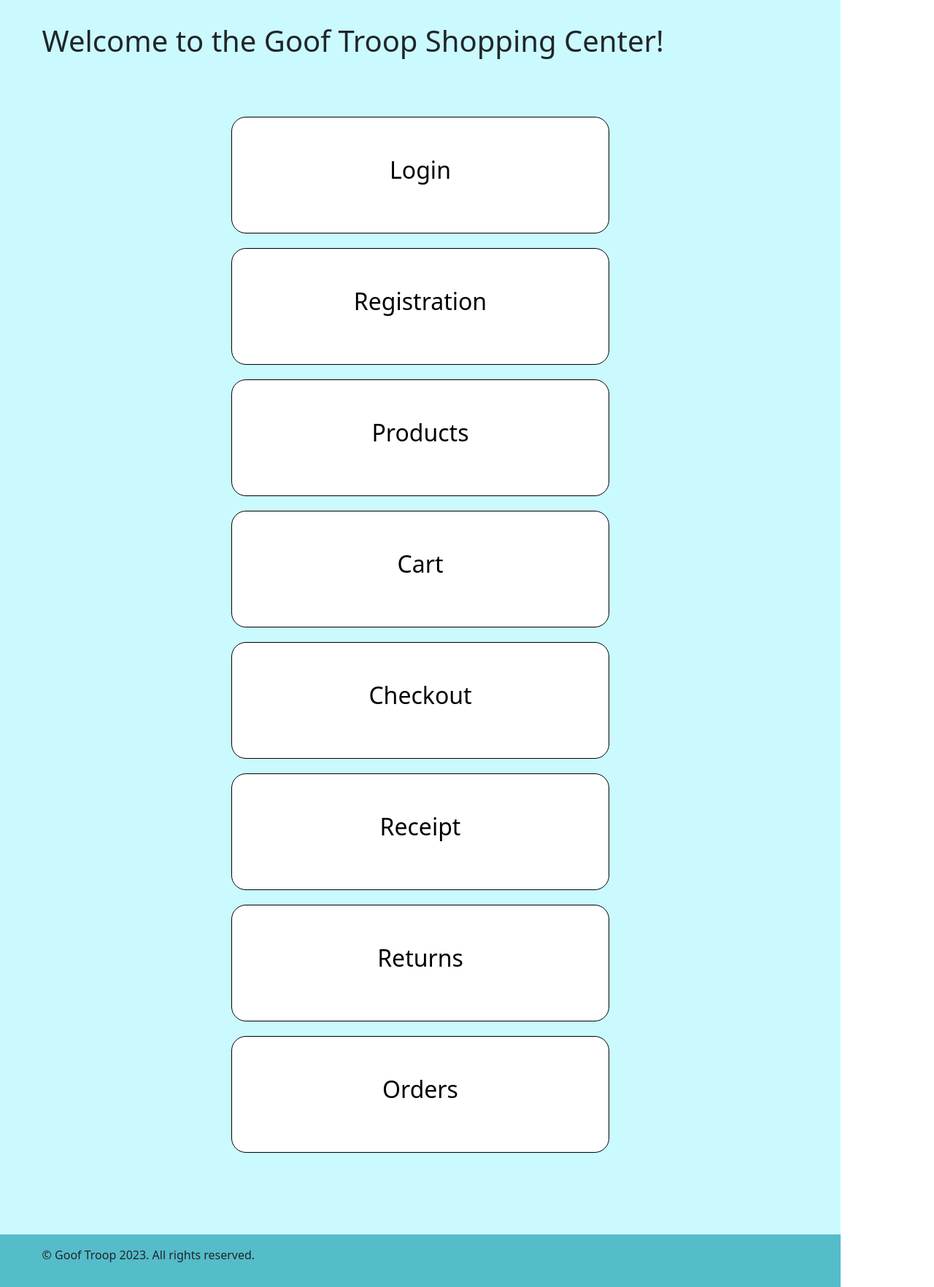
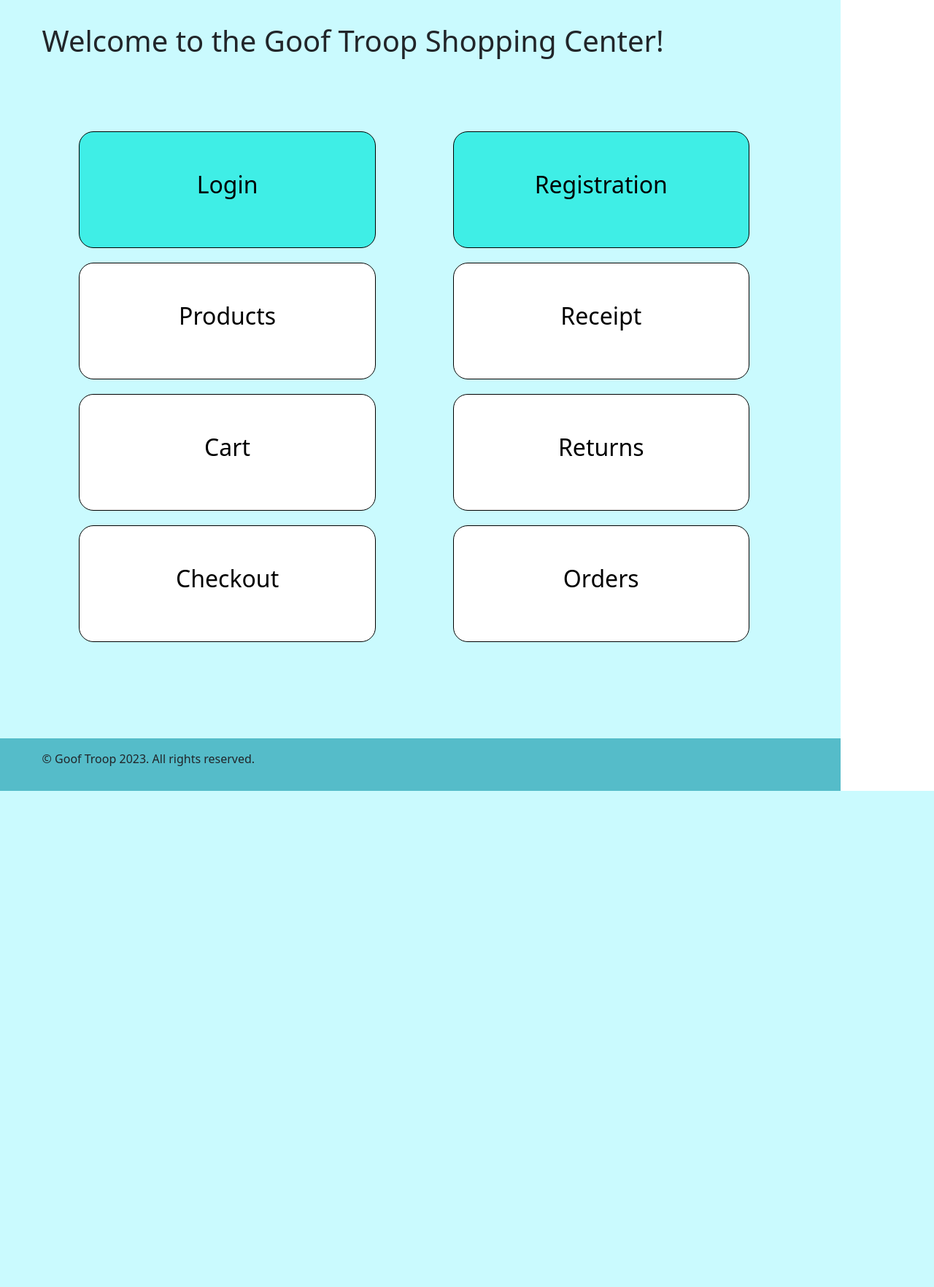
Before and after one commit to x13xDread/CSET-180-project, a Flask app: page / in a window 1280 px wide. Shown: the part 152-1916 px from the top of the page at 73% size. After the commit the page ends 1236 px from the top, so only its background shows below. Run offline with Flask 3, Linux system fonts and the light colour scheme.

Commit message:
changed landing navbar design

```diff
--- a/static/style.css
+++ b/static/style.css
@@ -74,13 +74,22 @@ header a:active{
     width: 100%;
 }
 
+.navbarside{
+    width: 49%;
+    display:inline-block
+}
+
 .navitem{
-    width: 50%;
+    width: 80%;
     height: 10em;
     background-color: #fff;
     border: 1px solid #000;
     border-radius: 20px;
     margin: 20px auto;
+}
+
+.navtop{
+    background-color: #3feee6;
 }
 
 .navitem a{
--- a/templates/index.html
+++ b/templates/index.html
@@ -5,11 +5,9 @@
         Welcome to the Goof Troop Shopping Center!
     </h1>
     <div id="navbar" >
-        <div class="navitem">
+        <div class="navbarside">
+            <div class="navitem navtop">
                 <a href="{{url_for('login')}}">login</a>
-        </div>
-        <div class="navitem">
-            <a href="{{url_for('registration')}}">registration</a>
             </div>
             <div class="navitem">
                 <a href="{{url_for('products')}}">products</a>
@@ -19,6 +17,11 @@
             </div>
             <div class="navitem">
                 <a href="{{url_for('checkout')}}">checkout</a>
+            </div>
+        </div>
+        <div class="navbarside">
+            <div class="navitem navtop">
+                <a href="{{url_for('registration')}}">registration</a>
             </div>
             <div class="navitem">
                 <a href="{{url_for('reciept')}}">receipt</a>
@@ -31,4 +34,5 @@
             </div>
         </div>
     </div>
+</div>
 {% endblock %}
```
Lines whose indentation alone changed are shown as unchanged.
